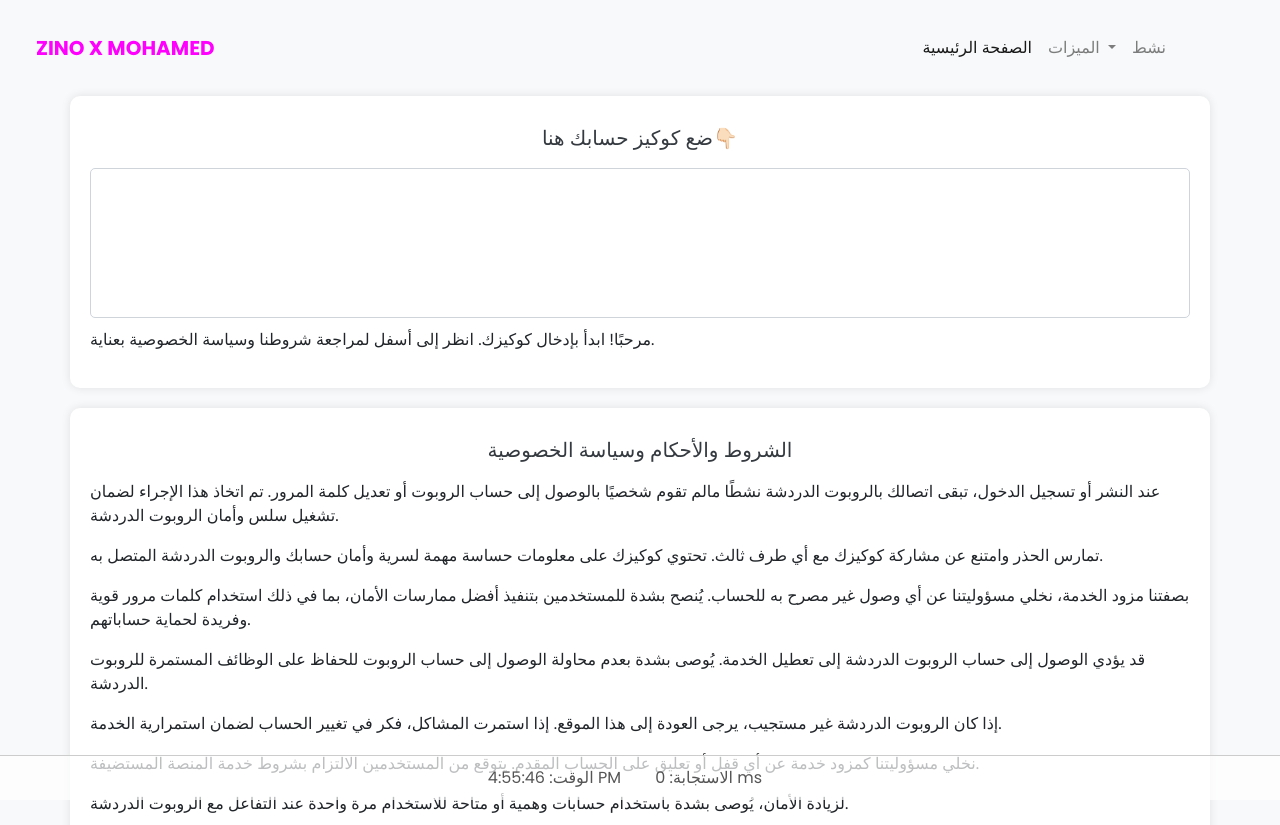
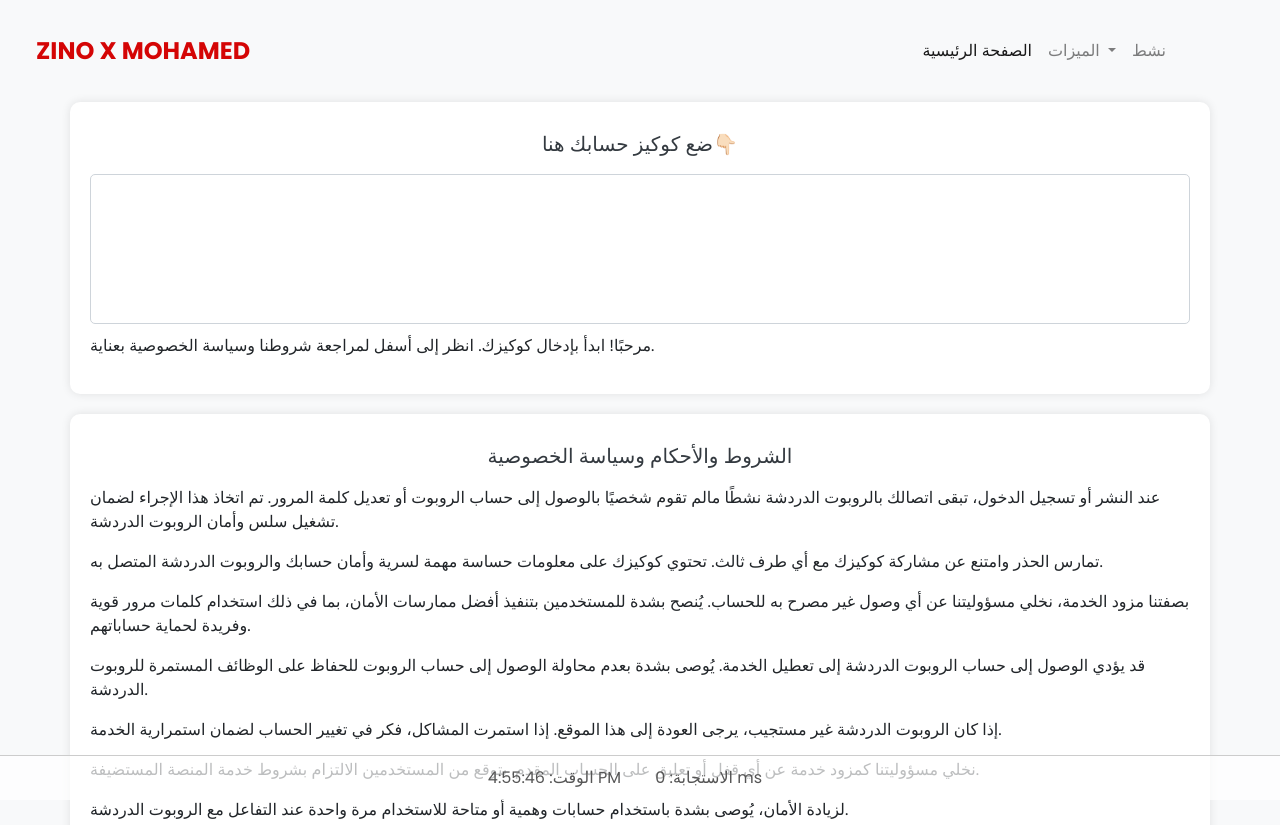
Before and after one commit to zino323/LUSIT, a website: page public/index.html in a window 1280 px wide. Shown: the top 825 px of the page. Drawn offline with nearby package versions, Linux system fonts and the light colour scheme; no server answers.

Commit message:
Update index.html

```diff
--- a/public/index.html
+++ b/public/index.html
@@ -10,6 +10,8 @@
       <style>
          .color-changing-text {
             font-weight: bold;
+            font-size: 24px;
+            transition: color 3s ease-in-out;
          }
       </style>
    </head>
@@ -103,7 +105,7 @@
             setInterval(() => {
                element.style.color = colors[colorIndex];
                colorIndex = (colorIndex + 1) % colors.length;
-            }, 1000);
+            }, 3000); // تغيير اللون كل 3 ثواني
          }
 
          document.addEventListener('DOMContentLoaded', (event) => {
@@ -111,4 +113,4 @@
          });
       </script>
    </body>
-            </html>
+   </html>
```
